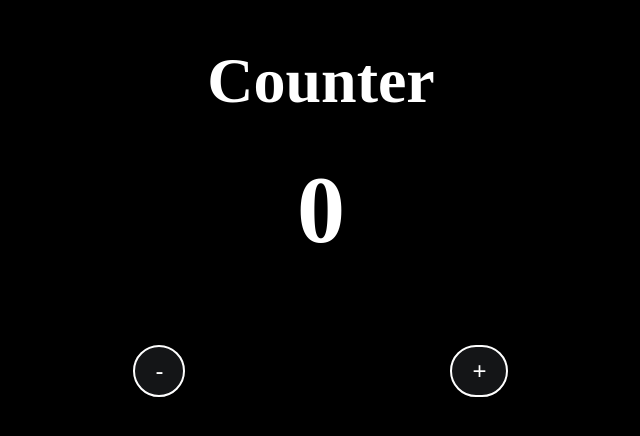
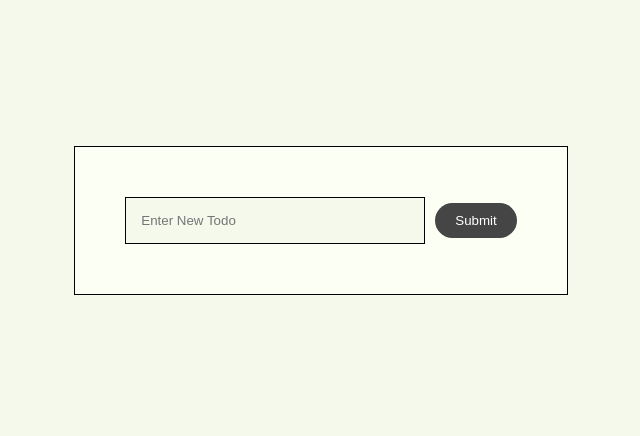
Before and after one commit to Sicheco/10-beginner-react-projects, a React (Vite) app: page / in a window 1280 px wide. Shown: the part 180-616 px from the top of the page, without its empty margins (319-959 px from the left). Built offline with nearby package versions, Linux system fonts and the light colour scheme.

Commit message:
Todo Project

```diff
--- a/src/App.jsx
+++ b/src/App.jsx
@@ -1,10 +1,12 @@
 import React from 'react'
 import Counter from './components/Counter/Counter'
+import Todo from './components/Todo/Todo'
 
 function App() {
   return (
     <div>
-      <Counter />
+      {/* <Counter /> */}
+      <Todo />
     </div>
   )
 }
--- a/src/components/Counter/Counter.jsx
+++ b/src/components/Counter/Counter.jsx
@@ -1,6 +1,6 @@
 import React from 'react'
 import { useState } from 'react'
-import './style.css'
+import './counter.css'
 
 function Counter() {
   const [count, setCount] = useState(0);
--- /dev/null
+++ b/src/components/Todo/Todo.jsx
@@ -0,0 +1,58 @@
+import React from 'react'
+import { useState, useId } from 'react';
+import './todo.css';
+
+function Todo() {
+  const [todos, setTodos] = useState([]);
+  const [inputValue, setInputValue] = useState('');
+
+  function updateInputValue(event) {
+    setInputValue(event.target.value);
+  }
+
+  function submitTodo() {
+    setTodos((todos) => {
+        return todos.concat({
+          id: Math.floor(Math.random() * 100),
+          text: inputValue
+        })
+    });
+
+    setInputValue('');
+  }
+
+  function submitTodoIfEnter(event) {
+    if (event.key === 'Enter') {
+      submitTodo();
+    }
+  }
+
+  function removeTodo(id) {
+    setTodos((todos) => {
+      return todos.filter((todo) => todo.id !== id);
+    })
+  }
+
+  return (
+    <div className='container'>
+       <input type='text'
+       value={inputValue}
+       onChange={updateInputValue}
+       onKeyDown={submitTodoIfEnter}
+       placeholder='Enter New Todo' />
+
+       <button onClick={submitTodo}>Submit</button>
+
+       <ul className='todo-list'>
+        {todos && todos.map(({id, text}) => (
+          <li className='todo' key={id}>
+            <span>{text}</span>
+            <button className='remove' onClick={() => removeTodo(id)}>Remove</button>
+          </li>
+        ))}
+       </ul>
+    </div>
+  )
+}
+
+export default Todo
--- /dev/null
+++ b/src/components/Todo/todo.css
@@ -0,0 +1,61 @@
+* {
+  padding: 0;
+  margin: 0;
+  box-sizing: border-box;
+}
+
+body {
+  background: #f5f9eb;
+  height: 100vh;
+  display: flex;
+  justify-content: center;
+  align-items: center;
+}
+
+.container {
+  border: 1px solid black;
+  background: #fcfff3;
+  padding: 50px;
+}
+
+input {
+  padding: 15px;
+  border: 1px solid black;
+  outline: none;
+  background: #f5f9eb;
+  width: 300px;
+  margin-right: 10px;
+}
+
+button {
+  border-radius: 100px;
+  background: #454545;
+  padding: 5px;
+  outline: none;
+  border: none;
+  color: #fff;
+  padding: 10px 20px;
+  cursor: pointer;
+}
+
+.todos-list {
+  margin-top: 3rem;
+}
+
+.todo {
+  list-style: none;
+  display: flex;
+  justify-content: space-between;
+  align-items: center;
+  background: #f5f9eb;
+  color: black;
+  border: 1px solid black;
+  padding: 7px 20px;
+  margin: 10px;
+  font-family: sans-serif;
+}
+
+.remove {
+  padding: 5px 10px;
+  cursor: pointer;
+}
```
Also changed, not shown: src/components/Counter/counter.css (renamed from src/components/Counter/style.css).
